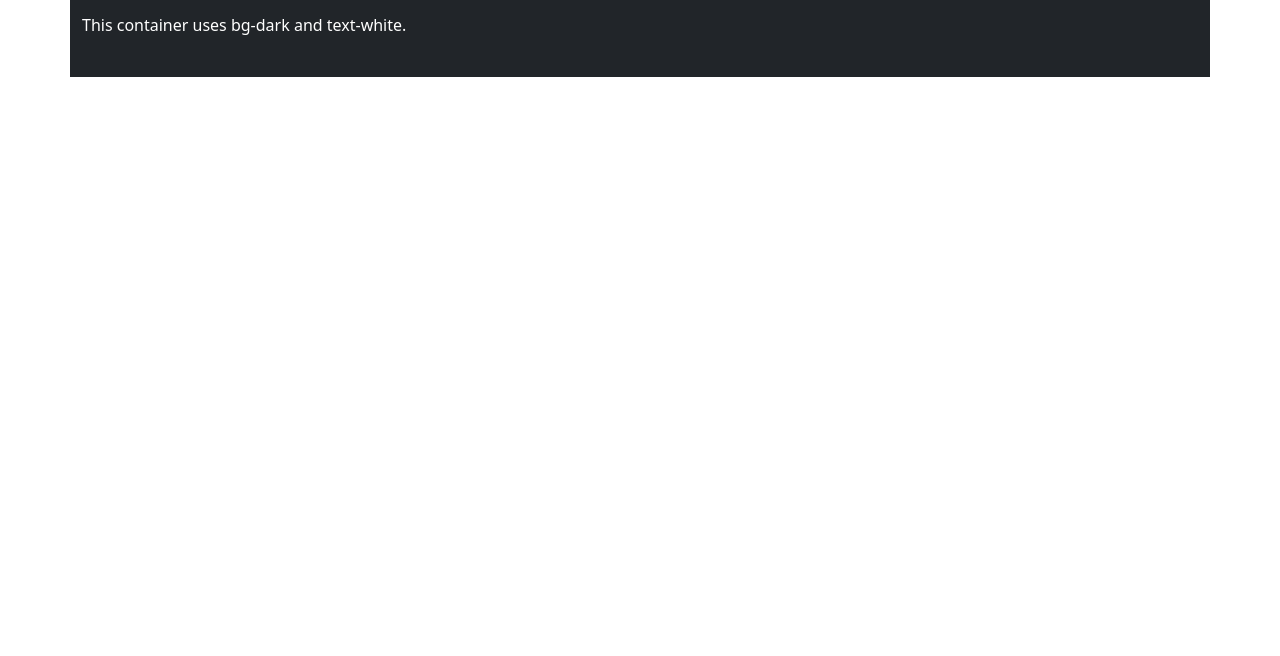
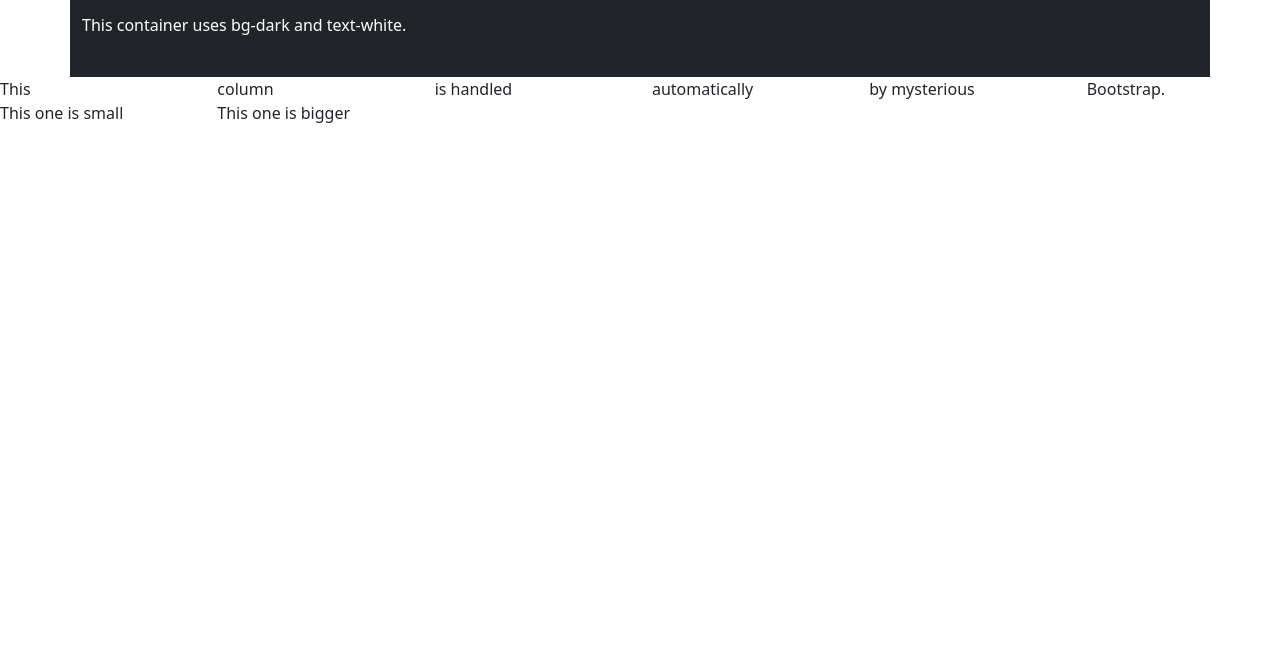
Before and after one commit to IsThisPasswordField/test-rep, a plain HTML site: page bootstrap5/index.html in a window 1280 px wide. Shown: the part 144-800 px from the top of the page. Drawn offline with nearby package versions, Linux system fonts and the light colour scheme.

Commit message:
testing rows

```diff
--- a/bootstrap5/index.html
+++ b/bootstrap5/index.html
@@ -25,6 +25,20 @@
     <p>This container uses bg-dark and text-white.</p>
   </div>
 
+  <div class="row">
+    <div class="col">This</div>
+    <div class="col">column</div>
+    <div class="col">is handled</div>
+    <div class="col">automatically</div>
+    <div class="col">by mysterious</div>
+    <div class="col">Bootstrap.</div>
+  </div>
+
+  <div class="row">
+    <div class="col-sm-2">This one is small</div>
+    <div class="col-sm-5">This one is bigger</div>
+  </div>
+
 </body>
 
 </html>
```
